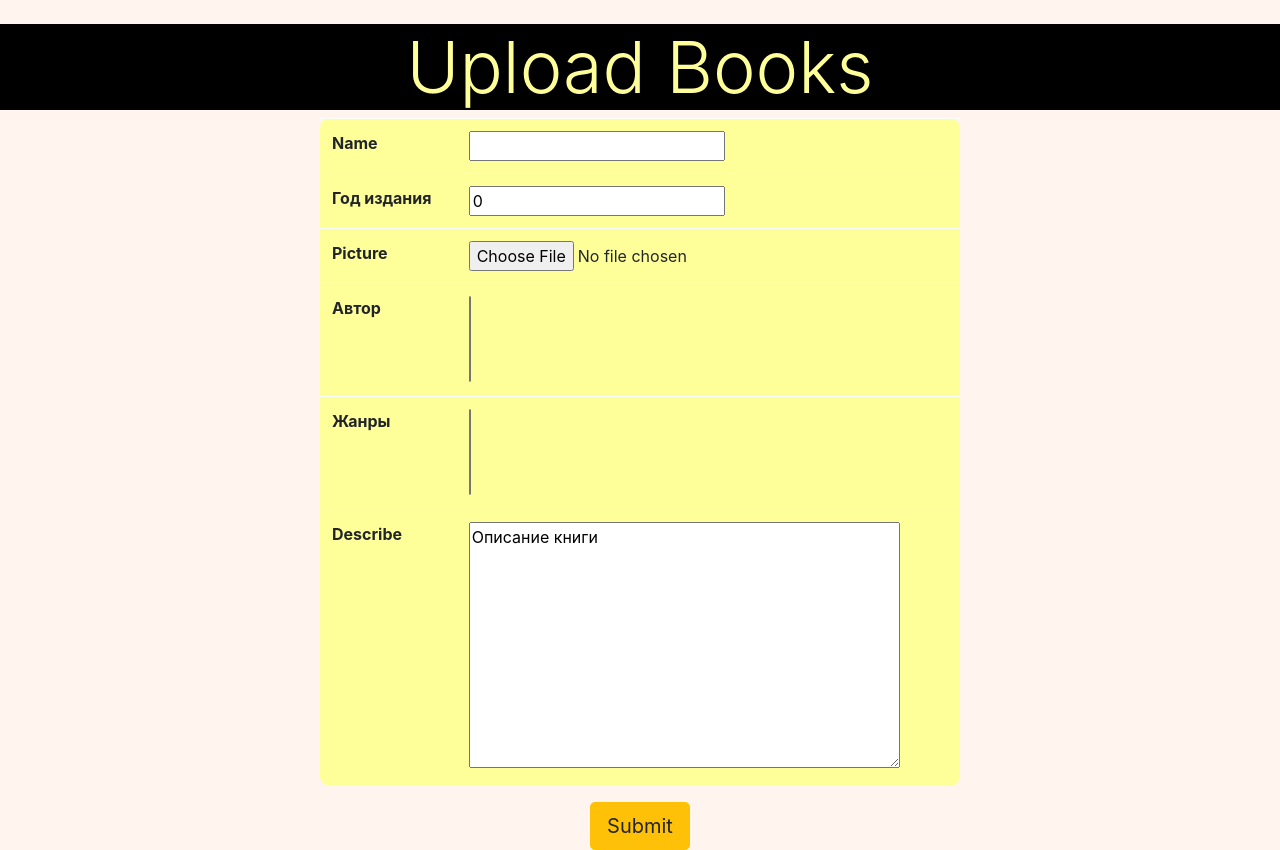
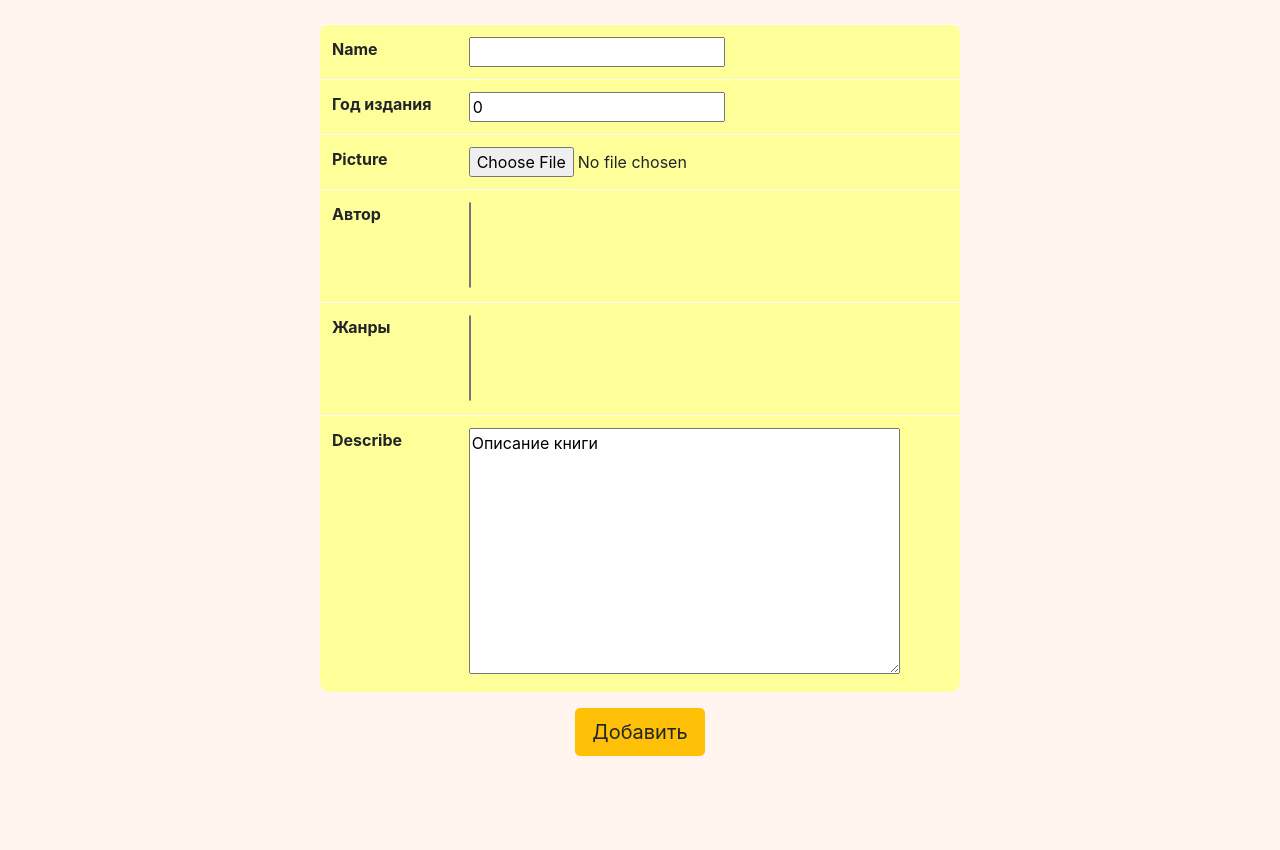
Before and after one commit to Forbzz/books, a Django app: page /upload/ in a window 1280 px wide. Shown: the part 62-912 px from the top of the page. After the commit the page ends 818 px from the top, so only its background shows below. Run offline with Django 3.2, Linux system fonts and the light colour scheme; the visitor is signed in with stand-in values (Sample User, id 1); data that the repository does not hold is empty; some libraries are stand-ins or nearby versions.

Commit message:
Update upload_form.html

```diff
--- a/templates/book/upload_form.html
+++ b/templates/book/upload_form.html
@@ -1,7 +1,6 @@
 {% extends 'book/library.html' %}
 {% block content %}
 	<center>
-	<h1 class="display-3" style="background-color:#000000;color:#FFFF99;">Upload Books</h1>
 	<form method = 'POST' enctype="multipart/form-data">
 		{% csrf_token %}
 		<table class = 'w-50 table table-light' style="border-radius:10px;background-color:#FFFF99;">
@@ -12,7 +11,7 @@
 			</tr>
 			{% endfor %}
 		</table>
-		<button type="submit" class="btn btn-lg btn-warning">Submit</button>
+		<button type="submit" class="btn btn-lg btn-warning">Добавить</button>
 	</form>
 </center>
 {% endblock %}
```
